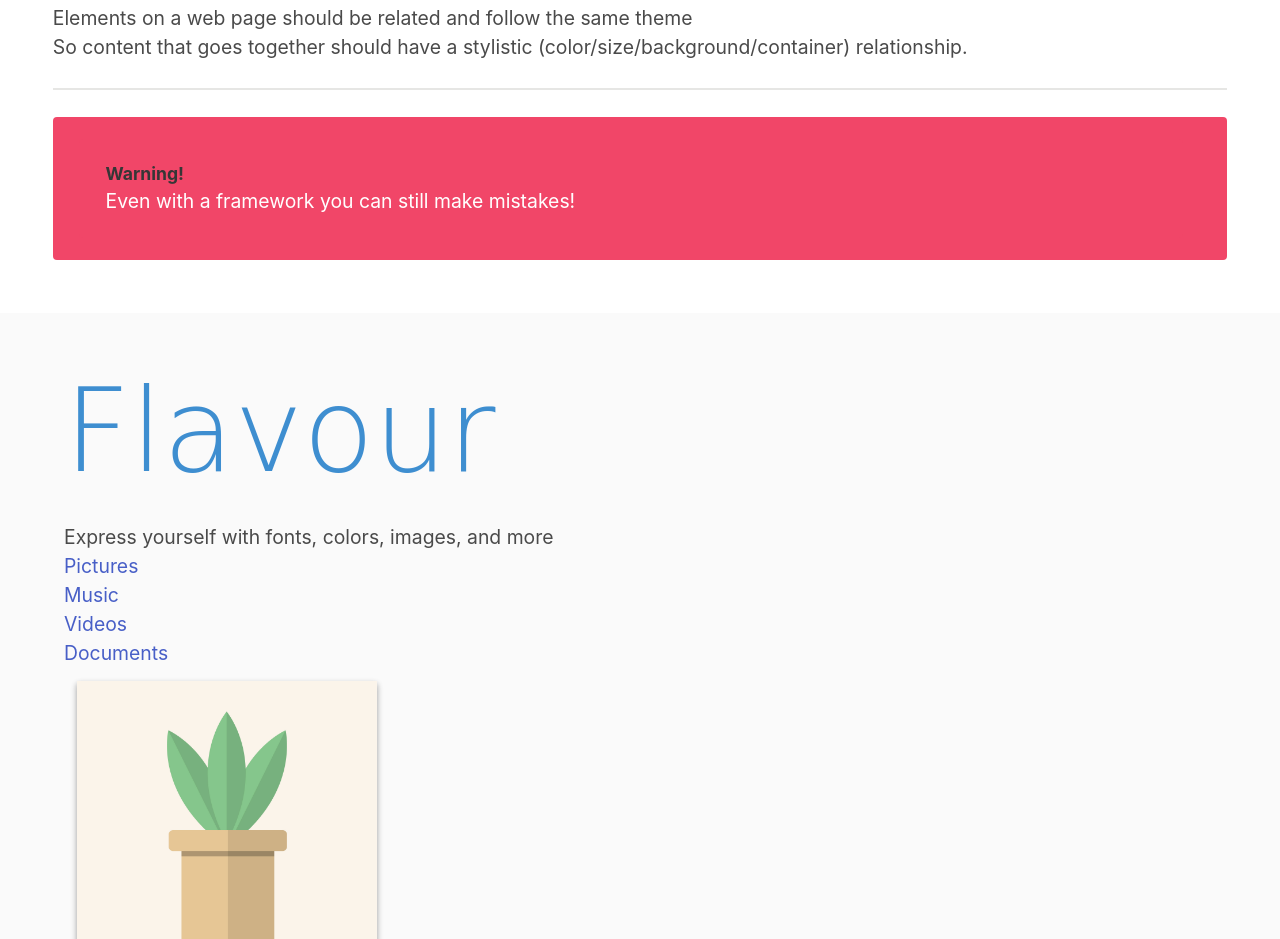
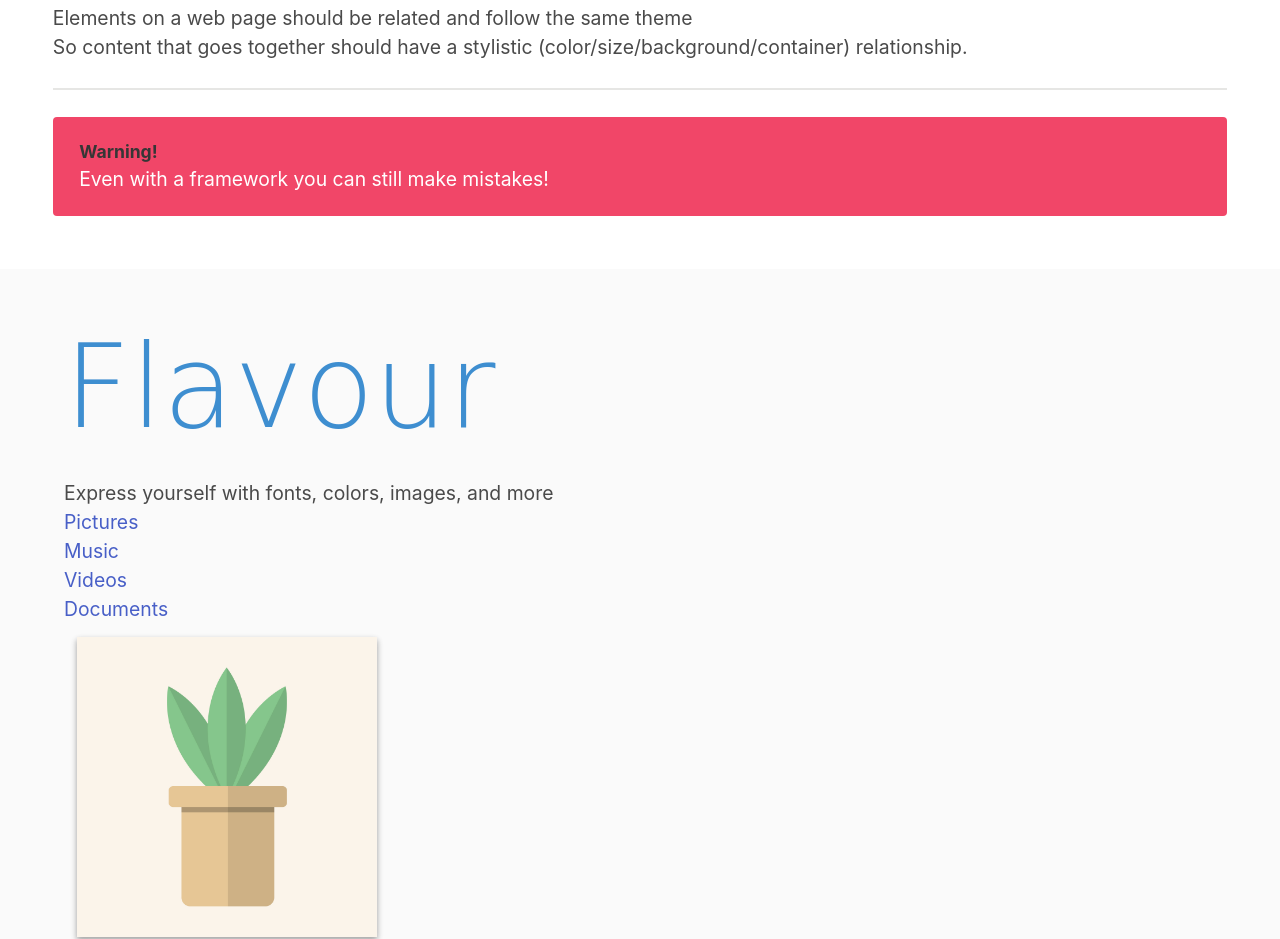
Before and after one commit to jdmar3-comp426/a02-ellieevs, a website: page index.html in a window 1280 px wide. Shown: the part 1960-2899 px from the top of the page. Drawn offline with nearby package versions, Linux system fonts and the light colour scheme; a web font is replaced by a local one.

Commit message:
added index.html

```diff
--- a/index.html
+++ b/index.html
@@ -81,7 +81,6 @@
         </div>
         <hr>
         <div class="notification is-danger">
-            <div class="notification is-danger">
             <p><span class="label">Warning! </span>Even with a framework you can still make mistakes!</p>
         </div>
     </div>
```
